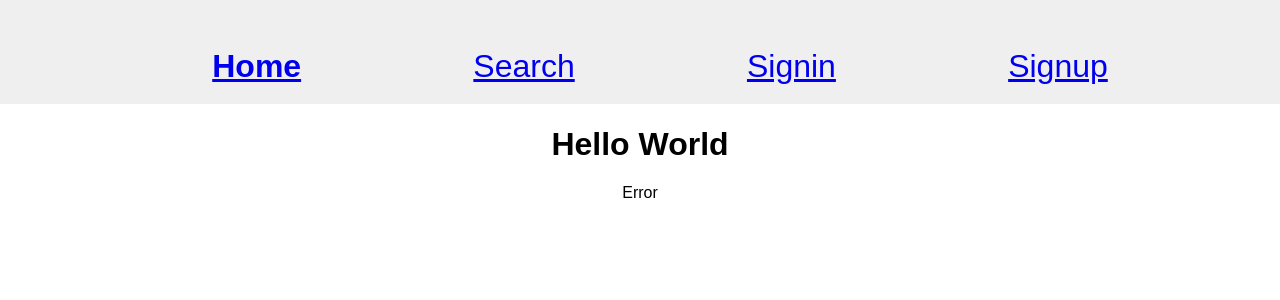
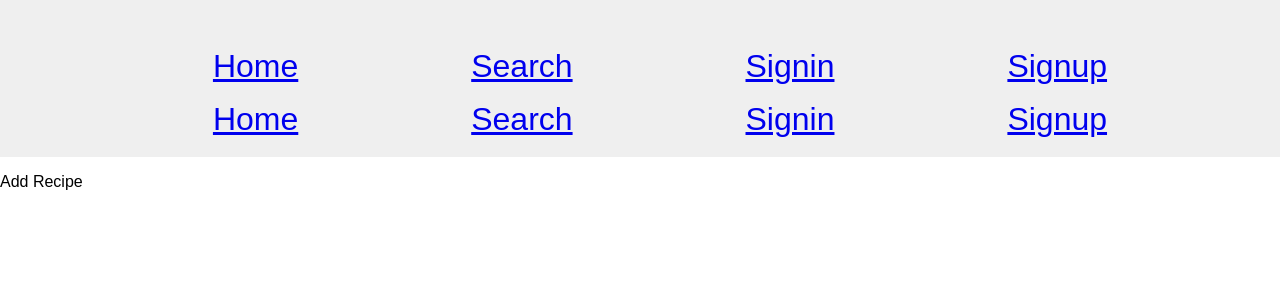
Before and after one commit to Mailnickko/recipe-book, a React (Create React App) app in the folder client/: page /recipe/add in a window 1280 px wide. Before the commit this address led to /. Shown: the top 300 px of the page. Built offline with nearby package versions, Linux system fonts and the light colour scheme; no server answers; the HTML template or start-up script is replaced by a standard one.

Commit message:
(feat) conditionally show Navbar based on auth

```diff
--- a/client/src/components/Navbar.js
+++ b/client/src/components/Navbar.js
@@ -1,11 +1,43 @@
-import React from 'react';
+import React, { Fragment } from 'react';
 import { NavLink } from 'react-router-dom';
 
-const Navbar = () => (
+const Navbar = ({ session }) => (
   <nav>
+    {session && session.getCurrentUser ? <NavbarAuth session={session} /> : <NavbarUnAuth />}
     <NavbarUnAuth />
   </nav>
 );
+
+const NavbarAuth = ({ session }) => {
+  <Fragment>
+    <ul>
+      <li>
+        <NavLink to="/" exact>
+          Home
+        </NavLink>
+      </li>
+      <li>
+        <NavLink to="/search" exact>
+          Search
+        </NavLink>
+      </li>
+      <li>
+        <NavLink to="/recipe/add" exact>
+          Add Recipe
+        </NavLink>
+      </li>
+      <li>
+        <NavLink to="/profile" exact>
+          Profile
+        </NavLink>
+      </li>
+      <li>
+        <button>Signout</button>
+      </li>
+    </ul>
+    <h2>Welcome, {session.getCurrentUser.username} </h2>
+  </Fragment>;
+};
 
 const NavbarUnAuth = () => (
   <ul>
--- /dev/null
+++ b/client/src/components/Profile/Profile.js
@@ -0,0 +1,5 @@
+import React from 'react';
+
+const Profile = () => <div>Profile</div>;
+
+export default Profile;
--- /dev/null
+++ b/client/src/components/Recipe/AddRecipe.js
@@ -0,0 +1,5 @@
+import React from 'react';
+
+const AddRecipe = () => <div>Add Recipe</div>;
+
+export default AddRecipe;
--- a/client/src/components/withSession.js
+++ b/client/src/components/withSession.js
@@ -4,12 +4,12 @@ import { GET_CURRENT_USER } from '../queries';
 
 const withSession = Component => props => (
   <Query query={GET_CURRENT_USER}>
+    {/* refetch supplied by Apollo to allow us to resend a query on state change*/}
     {({ data, loading, refetch }) => {
       if (loading) {
         return null;
       }
-      console.log('In Sesstion', data);
-      return <Component {...props} refetch={refetch} />;
+      return <Component {...props} session={data} refetch={refetch} />;
     }}
   </Query>
 );
--- a/client/src/index.js
+++ b/client/src/index.js
@@ -10,6 +10,8 @@ import Signup from './components/Auth/Signup';
 import Signin from './components/Auth/Signin';
 import Navbar from './components/Navbar';
 import Search from './components/Recipe/Search';
+import AddRecipe from './components/Recipe/AddRecipe';
+import Profile from './components/Profile/Profile';
 import withSession from './components/withSession';
 
 const client = new ApolloClient({
@@ -32,15 +34,17 @@ const client = new ApolloClient({
   }
 });
 
-const Root = ({ refetch }) => (
+const Root = ({ refetch, session }) => (
   <Router>
     <Fragment>
-      <Navbar />
+      <Navbar session={session} />
       <Switch>
         <Route path="/" exact component={App} />
-        <Route path="/searcg" exact component={Search} />
+        <Route path="/search" exact component={Search} />
         <Route path="/signin" render={() => <Signin refetch={refetch} />} />
         <Route path="/signup" render={() => <Signup refetch={refetch} />} />
+        <Route path="/recipe/add" exact component={AddRecipe} />
+        <Route path="/profile" exact component={Profile} />
         <Redirect to="/" />
       </Switch>
     </Fragment>
```
